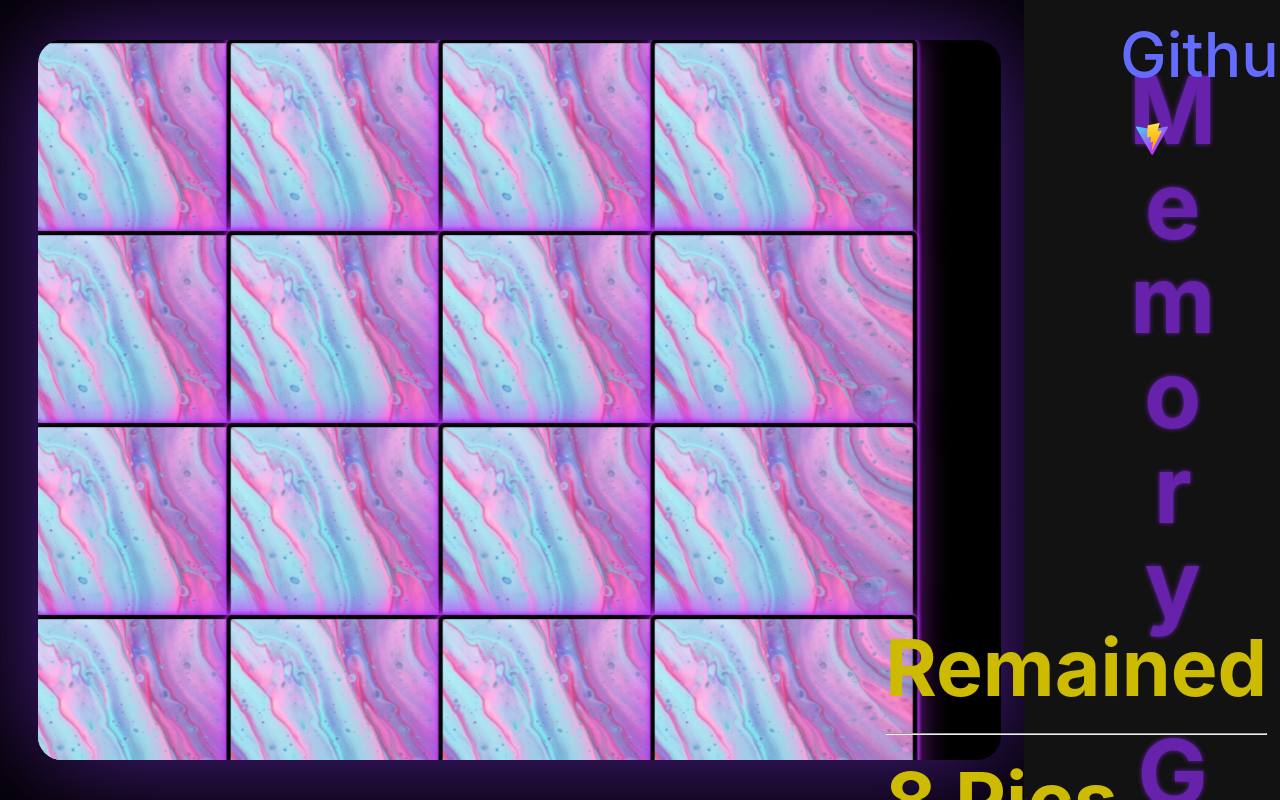
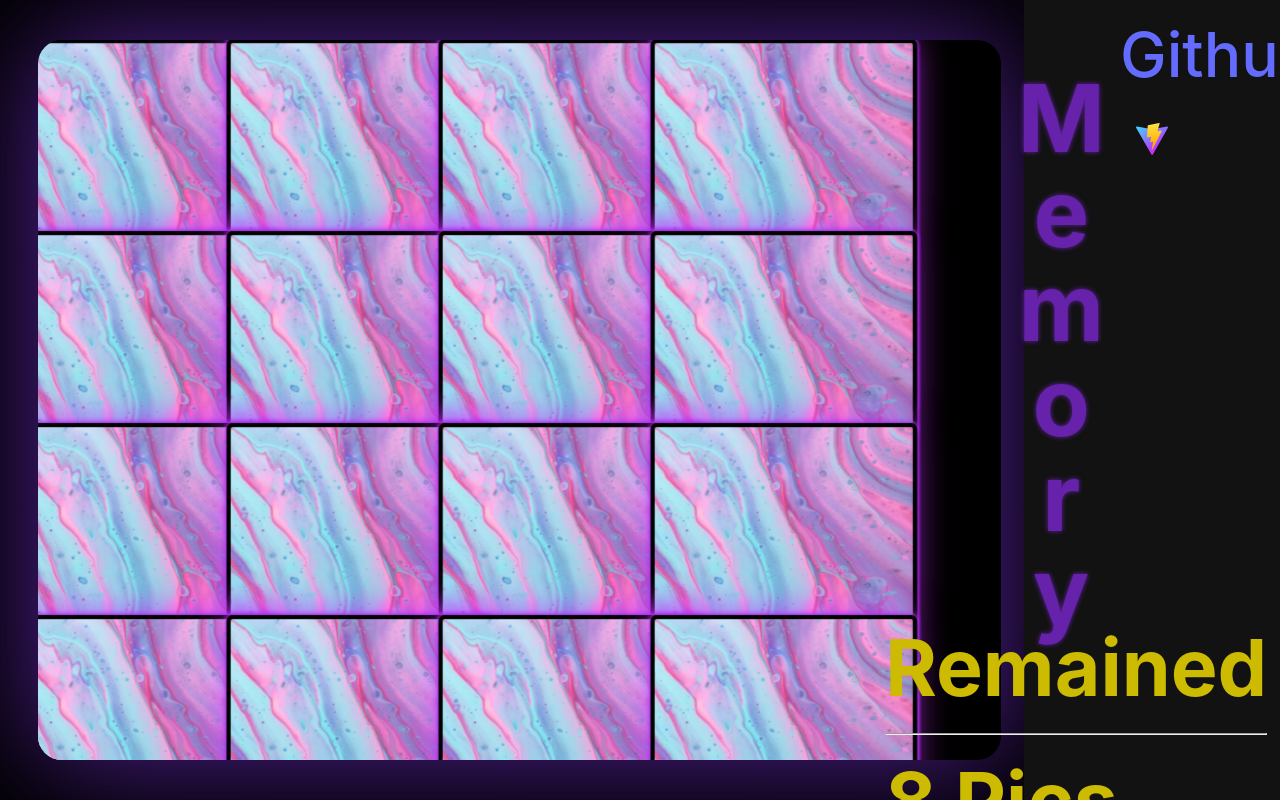
Before and after one commit to Peyman-Borhani/Memory-Cards-Game, a Svelte app: page / in a window 1280 px wide. Built offline with nearby package versions, Linux system fonts and the light colour scheme.

Commit message:
Refactored, code formatting, small fixes

```diff
--- a/src/App.svelte
+++ b/src/App.svelte
@@ -7,8 +7,6 @@
 	//import {imgs, unselected} from './images,js';
 	import   {images}   from   './lib/imgData.js';
 	import   FlipCard   from   './lib/FlipCard.svelte';
-
-	//import  "App.css";
 
 	let selectedPos=[];
 	let selectedId =[];
@@ -30,12 +28,10 @@
 
 	let	 randomImages = images.sort( ()=> Math.random() - 0.5);
 	//log(randomImages);
-
 	let imgLength    = (randomImages.length);
 
 
-  function selections(event) {
-
+function  selections(event) {
 	if (count<2) {
 		selectedId  = [...selectedId,  event.detail.id];
 		selectedPos = [...selectedPos, event.detail.pos];
@@ -46,7 +42,7 @@
 }
 
 
-  function	match() {
+function  match() {
 
 	if (selectedId[0]!==selectedId[1]) {
 		randomImages[selectedPos[0]].on=false;
@@ -68,7 +64,9 @@
 
 
 
-<header>
+<header>	<h2>	M e m o r y      <br> &nbsp <br> &nbsp
+			G a m e
+	</h2>
 	<a    href="https://github.com/Peyman-Borhani/memory-game#readme"
           target="_blank" rel="noreferrer" > Github
     </a>
@@ -82,14 +80,6 @@
 
 
 <main>
-
-
-
-	<h2>	M e m o r y      <br> &nbsp &nbsp
-			G a m e
-
-	</h2>
-
 	<div id='board'>
 		{#each randomImages as image, index}
 			<FlipCard   {...image}      pos = {index}
```
Lines whose indentation alone changed are shown as unchanged.
